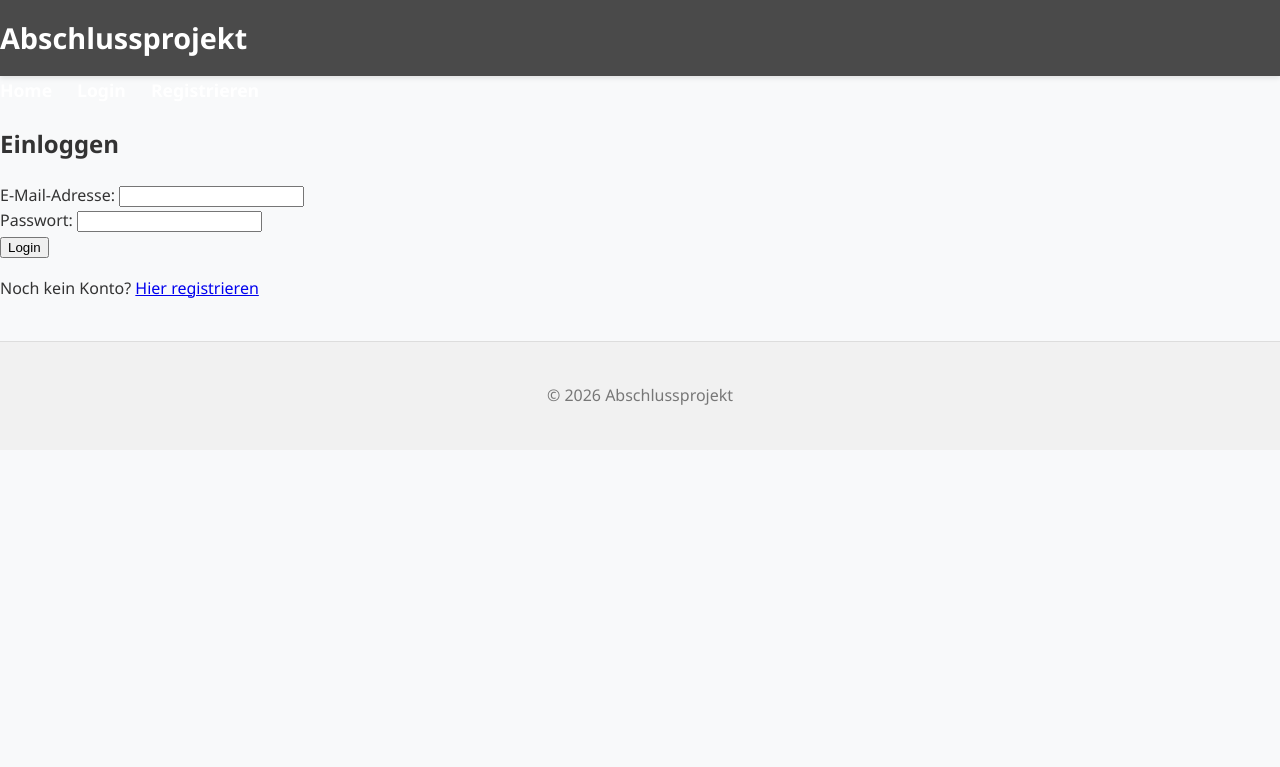
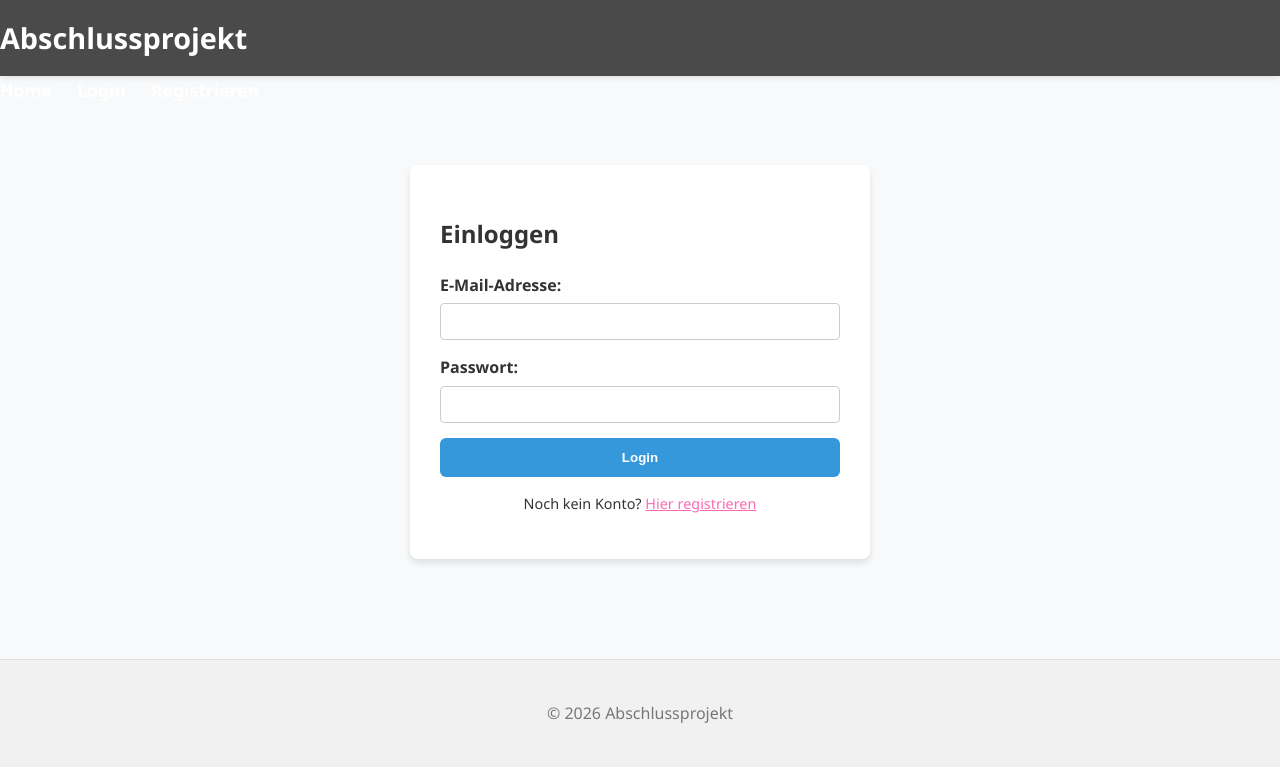
Before and after one commit to tomicnaima/Abschlussprojekt_2026_API-2_naitom_Board_OnlineShop, a PHP site: page /login.php in a window 1280 px wide. Shown: the top 767 px of the page. Run offline with PHP 8.4, Linux system fonts and the light colour scheme.

Commit message:
add final log in

```diff
--- a/login.php
+++ b/login.php
@@ -1,4 +1,13 @@
 <?php
+
+/**
+ * Author: Naima Tomic
+ * Date: 2026-06-25
+ * Version: 1.2
+ * Description: Kunden-Bestellübersicht in CHF mit tabellarischer Auflistung.
+ * Project: Individuelles Abschlussprojekt BLJ - OnlineShop
+ */
+
 // Session starten, damit der Server sich merkt, wer eingeloggt ist
 session_start();
 
@@ -31,8 +40,12 @@
 
                 // Wichtige Daten in der Session speichern
                 $_SESSION['user_id'] = $user['id'];
-                $_SESSION['user_name'] = $user['name'];
-                $_SESSION['user_role'] = $user['role']; // Damit wir wissen, ob es ein Admin oder Kunde ist
+
+                // Falls deine Spalte in der Datenbank 'username' heisst, nutzen wir das, sonst 'name'
+                $_SESSION['user_name'] = isset($user['username']) ? $user['username'] : (isset($user['name']) ? $user['name'] : 'User');
+
+                // Hier wird die Rolle (admin oder customer) aus der DB in die Session geladen
+                $_SESSION['user_role'] = $user['role'];
 
                 header("Location: index.php");
                 exit;
@@ -47,45 +60,38 @@
         $error = "Bitte alle Felder ausfüllen!";
     }
 }
+
+include 'includes/header.php';
 ?>
 
-<!DOCTYPE html>
-<html lang="de">
-<head>
-    <meta charset="UTF-8">
-    <title>Login OnlineShop</title>
-    <link rel="stylesheet" href="css/style.css">
-</head>
-<body>
-
-    <?php include 'includes/header.php'; ?>
-
-    <div class="login-container">
+<main class="container">
+    <div class="login-container" style="max-width: 400px; margin: 40px auto; padding: 30px; background: white; border-radius: 8px; box-shadow: 0 4px 6px rgba(0,0,0,0.1);">
         <h2>Einloggen</h2>
 
-        <!-- Wenn es einen Fehler gibt, hier angezeigt-->
         <?php if (!empty($error)): ?>
-            <p style="color: red;"><?php echo $error; ?></p>
+            <p style="color: red; font-weight: bold;"><?php echo $error; ?></p>
         <?php endif; ?>
 
-        <form action="login.php" method="POST">
+        <form action="login.php" method="POST" style="display: flex; flex-direction: column; gap: 15px;">
             <div class="form-group">
-                <label>E-Mail-Adresse:</label>
-                <input type="email" name="email" required>
+                <label style="display: block; font-weight: bold; margin-bottom: 5px;">E-Mail-Adresse:</label>
+                <input type="email" name="email" required style="width: 100%; padding: 10px; border: 1px solid #ccc; border-radius: 4px; box-sizing: border-box;">
             </div>
 
             <div class="form-group">
-                <label>Passwort:</label>
-                <input type="password" name="password" required>
+                <label style="display: block; font-weight: bold; margin-bottom: 5px;">Passwort:</label>
+                <input type="password" name="password" required style="width: 100%; padding: 10px; border: 1px solid #ccc; border-radius: 4px; box-sizing: border-box;">
             </div>
 
-            <button type="submit">Login</button>
+            <button type="submit" class="btn" style="width: 100%; border: none; cursor: pointer;">
+                Login
+            </button>
         </form>
 
-        <p>Noch kein Konto? <a href="register.php">Hier registrieren</a></p>
+        <p style="margin-top: 15px; text-align: center; font-size: 0.9rem;">
+            Noch kein Konto? <a href="register.php" style="color: #FF69B4;">Hier registrieren</a>
+        </p>
     </div>
+</main>
 
-    <?php include 'includes/footer.php'; ?>
-
-</body>
-</html>
+<?php include 'includes/footer.php'; ?>
```
